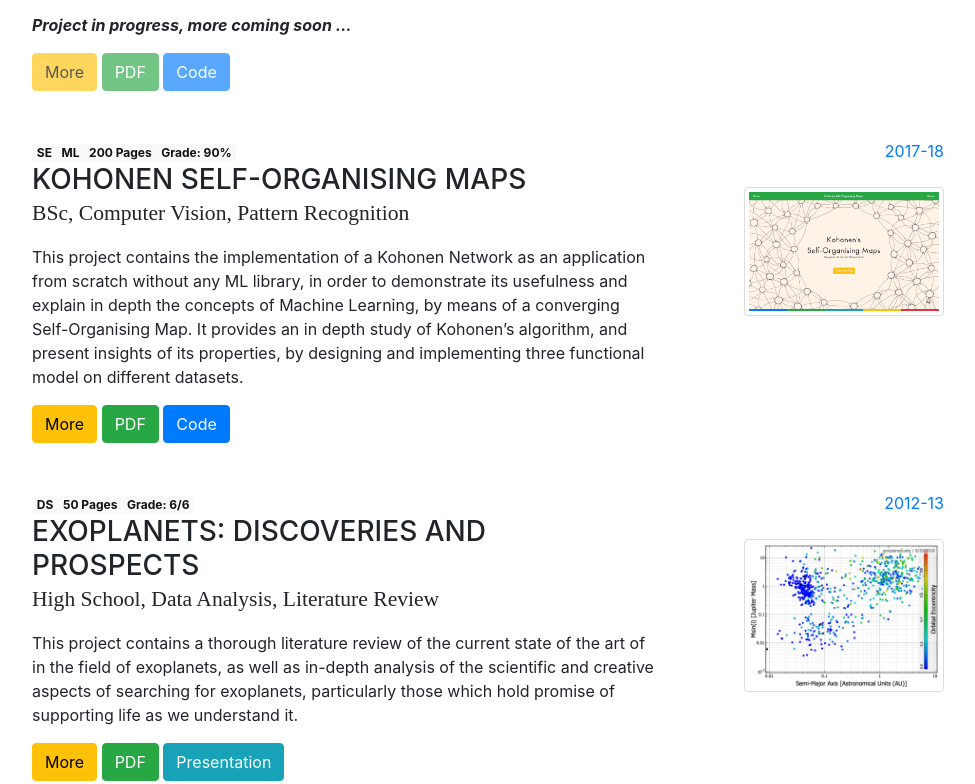
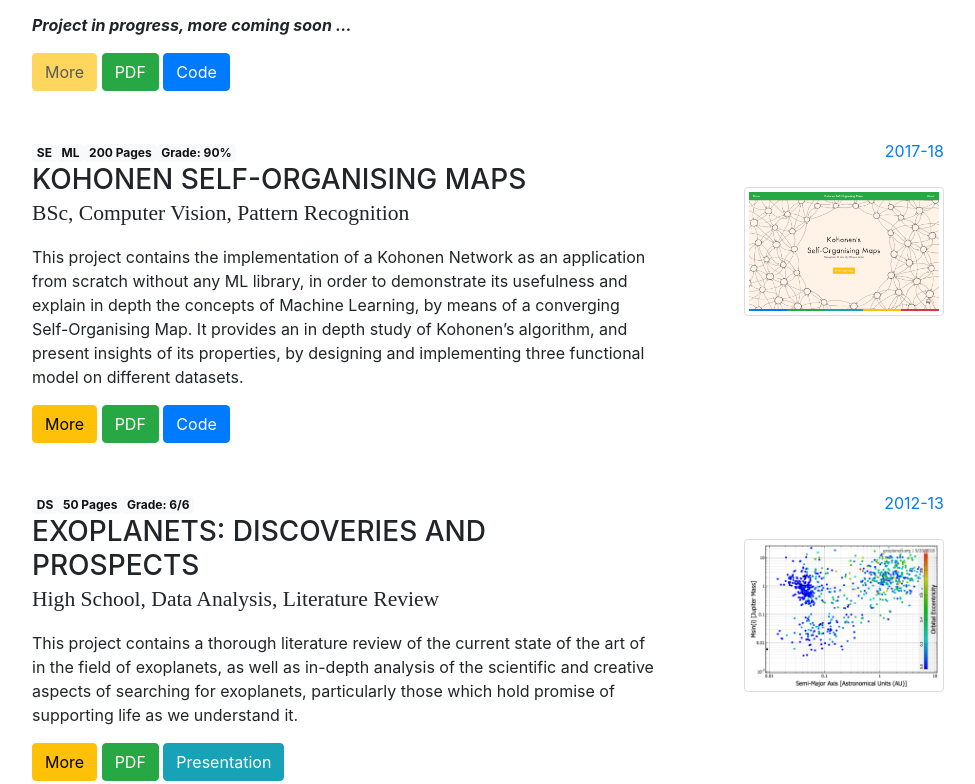
Before and after one commit to EklavyaFCB/eklavyafcb.github.io, a website with bundled scripts: page index.html in a window 1280 px wide. Shown: the part 2011-2795 px from the top of the page, without its empty margins (288-1263 px from the left). Built offline with nearby package versions, Linux system fonts and the light colour scheme; files whose address does not match are found by name; a web font is replaced by a local one.

Commit message:
thesis update

```diff
--- a/index.html
+++ b/index.html
@@ -173,8 +173,8 @@
 								<p>This project attempts to use state-of-the-art deep learning techniques to build an end-to-end model which takes an image as input, and performs facial detection, recognition, and emotion classification on the present individuals. Each of these sub-tasks is based on a model trained on a <i>personal</i> dataset, in order to showcase the power of deep learning techniques. The idea is to demonstrate how modern techniques in computer vision have advanced enough to now make photographs 'readable'.
 								<p><i><b>Project in progress, more coming soon ...</b></i></p>
 								<button type="button" class="btn btn-warning" disabled><a style="color:black">More</a></button>
-								<button type="button" class="btn btn-success" disabled><a style="color:white">PDF</a></button>
-								<button type="button" class="btn btn-primary btn-xs" disabled><a target="_blank" style="color:white">Code</a></button>
+								<button type="button" class="btn btn-success"><a style="color:white" href="docs/MScThesis.pdf">PDF</a></button>
+								<button type="button" class="btn btn-primary btn-xs"><a target="_blank" style="color:white" href="https://www.kaggle.com/eklavyas/faceemotionclassification">Code</a></button>
 							</div>
 							<div class="resume-date text-md-right">
 								<span class="text-primary">2019</span>
```
Also changed, not shown: 1 other file.
